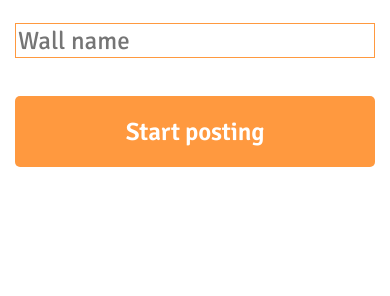
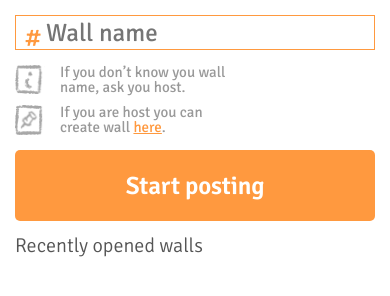
Before and after one commit to loopusdev/photowall-mobile, a website: page www/index.html in a window 390 px wide. Drawn offline with Linux system fonts and the light colour scheme; some packages are replaced by stand-ins of ours; no server answers.

Commit message:
Aded icons

```diff
--- a/www/javascripts/controllers/main.js
+++ b/www/javascripts/controllers/main.js
@@ -49,7 +49,11 @@ app.controller('MainCtrl', [
           // Send photo to server
           rest.uploadPhoto(base64URI, function(data) {
             // Post photo to wall
-            rest.postPhoto($scope.wallId, data.data.url);
+            rest.postPhoto($scope.wallId, data.data.url, function() {
+              // Show message and remove it after 3 secs
+              $scope.showPhotoSentMessage = true;
+              $timeout(function() { $scope.showPhotoSentMessage = false; }, 3000);
+            });
           });
         }, function(message) {
           // On failure
--- a/www/stylesheets/app.css
+++ b/www/stylesheets/app.css
@@ -112,10 +112,14 @@ body {
 }*/
 
 .object {
-  padding: 23px 15px 15px;
+  padding: 15px 15px 15px;
   width: 100%;
+  position: relative;
 }
 
+.start {
+  padding: 0px 15px 15px !important;
+}
 
 .tag-input {
   background-color: #fff;
@@ -127,10 +131,13 @@ body {
 
   font-family: 'Signika', sans-serif;
   font-weight: 400;
+  padding-left: 30px;
 
   -webkit-box-shadow: none !important;
   -moz-box-shadow: none !important;
   box-shadow: none !important;
+  outline:none;
+  background-image: none;
 
 }
 
@@ -184,7 +191,13 @@ body {
   margin: 0 auto;
   margin-bottom: 25px;
   width: 88%;
+  opacity: 0;
+  transition: opacity 0.5s ease;
+}
 
+.show-photo-sent{
+  opacity: 1;
+  transition: opacity 0.5s ease .5s;
 }
 
 .msg p {
@@ -194,6 +207,63 @@ body {
   padding: 8px;
 }
 
-.show-photo-sent {
-  background-color: #FFAAEE;
+.recent {
+  padding: 0px 15px;
+  font-family: 'Signika', sans-serif;
+  font-size: 20px;
+  font-weight: 400;
 }
+
+.recent h2 {
+  font-weight: 25px;
+  color: #555;
+  font-weight: 300;
+}
+
+.recent p {
+margin-top: 15px;
+color: #ff993f;
+}
+.hash {
+  font-family: 'Signika', sans-serif;
+  font-size: 25px;
+  color: #ff993f;
+  position: absolute;
+  top: 10px;
+  left: 10px;
+}
+
+.wall-name {
+  position: relative;
+}
+
+.messages {
+  padding: 0px 15px 15px;
+  font-size: 15px;
+  font-weight: 400;
+  color: #999;
+}
+
+
+.messages span{
+  font-size: 15px;
+  font-weight: 400;
+  font-family: 'Signika', sans-serif;
+}
+
+
+
+.messages img{
+  width: 30px;
+  height: auto;
+  float: left;
+  margin-right: 15px;
+}
+
+.info {
+  margin-bottom: 10px;
+}
+
+.pin a {
+  color: #ff993f;
+}
--- a/www/views/home.html
+++ b/www/views/home.html
@@ -1,12 +1,33 @@
 <div>
 	<form name="wallNameForm" novalidate ng-submit="goToMain()">
 		<div class="object">
-			<input class="tag-input" type="text" name="wallName" ng-model="wallName" placeholder="Wall name" required ng-pattern="/^[a-zA-Z0-9-]*$/"></input>
+      <div class="wall-name">
+      <span class="hash">#</span>
+        <input class="tag-input" type="text" name="wallName" ng-model="wallName" placeholder="Wall name" required ng-pattern="/^[a-zA-Z0-9-]*$/"></input>
+      </div>
 		</div>
 	</form>
 	<span ng-show="wallNameForm.wallName.$error.pattern"> Wall name can contain only small letters and - </span>
-	<div class="object">
-		<button class="btn" ng-click="goToMain()">Start posting</button>
-	</div>
-	<div ng-repeat="recentWall in recentWalls" ng-click="goToMain(recentWall)">{{recentWall}}</div>
+
+  <div class="messages">
+    <div class="info">
+      <img src="../images/info.png" alt=""><span>If you don’t know you wall <br>name, ask you host.</span>
+    </div>
+    <div class="pin">
+      <img src="../images/pin.png" alt=""><span>If you are host you can <br>create wall <a href="">here</a>.</span>
+    </div>
+  </div>
+
+  <div class="start">
+    <button class="btn" ng-click="goToMain()">Start posting</button>
+  </div>
+
+  <div class="recent">
+    <h2>Recently opened walls</h2>
+    <p ng-repeat="recentWall in recentWalls" ng-click="goToMain(recentWall)">#{{recentWall}}</p>
+  </div>
+
+
+
+
 </div>
```
Also changed, not shown: www/views/main.html (+4 -3 lines), www/images/info.png (added), www/images/photo.png (added), www/images/pin.png (added).
